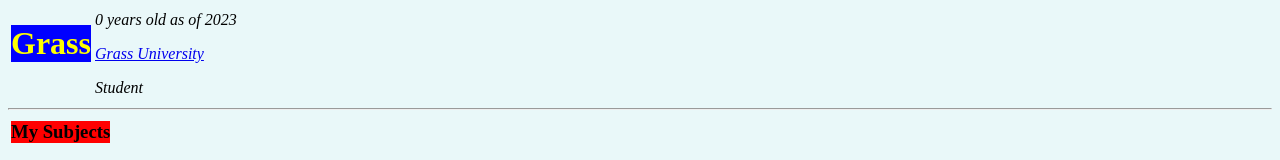
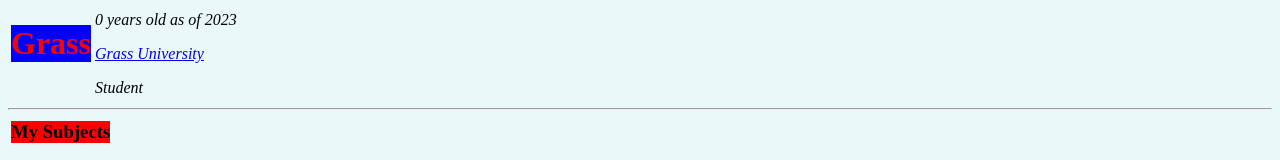
Before and after one commit to Openg22/CV, a plain HTML site: page index.html in a window 1280 px wide. Shown: the top 160 px of the page. Drawn offline with Linux system fonts and the light colour scheme.

Commit message:
Update index.html

```diff
--- a/index.html
+++ b/index.html
@@ -7,7 +7,7 @@
      <table>
      <tr>
      <td>
-  <h1 style="background-color:blue; color: #FFFF00;"> Grass </h1>
+  <h1 style="background-color:blue; color: #FF0000;"> Grass </h1>
      </td>
      <td>
   <i> 0 years old as of</i>
```
